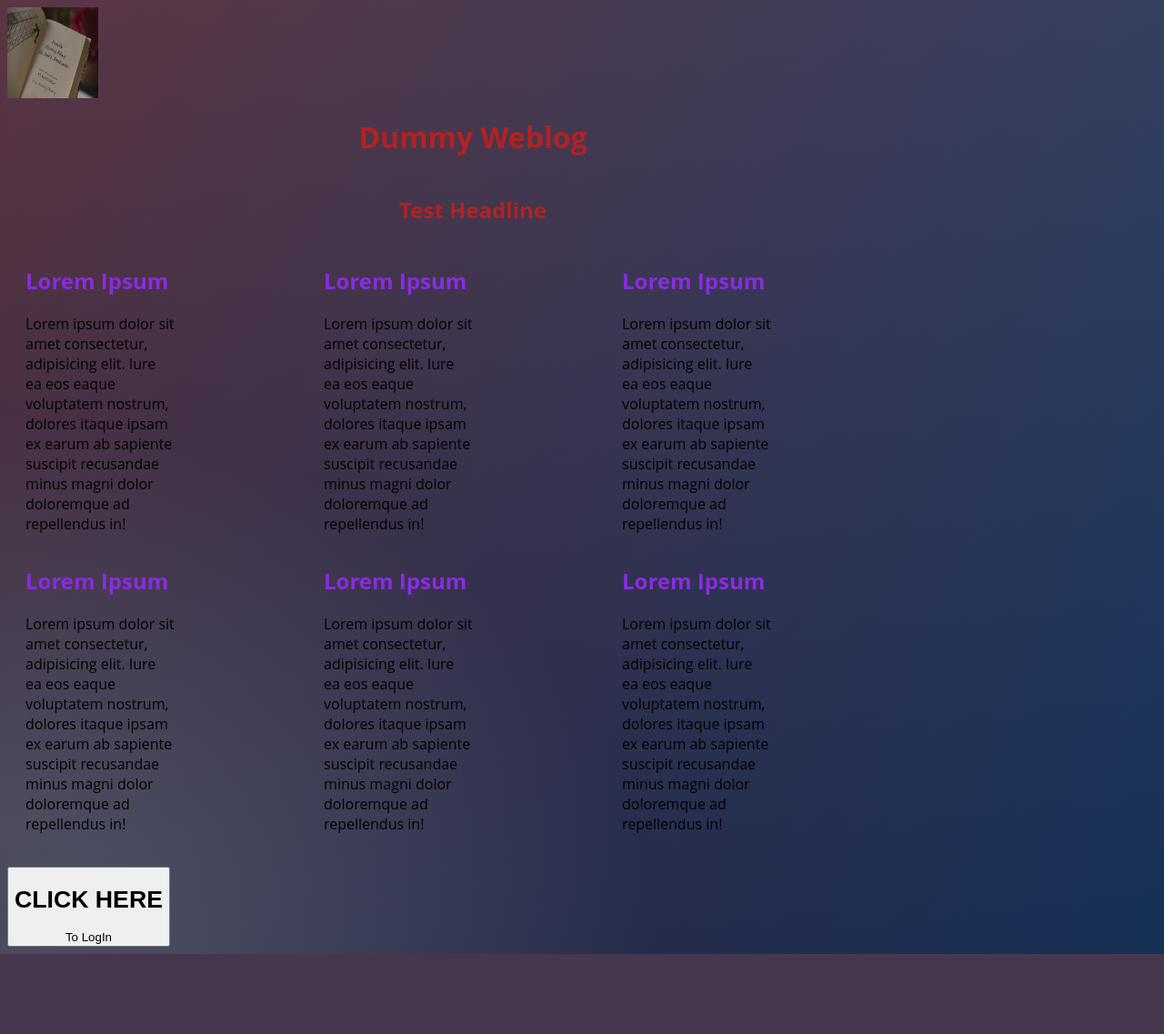
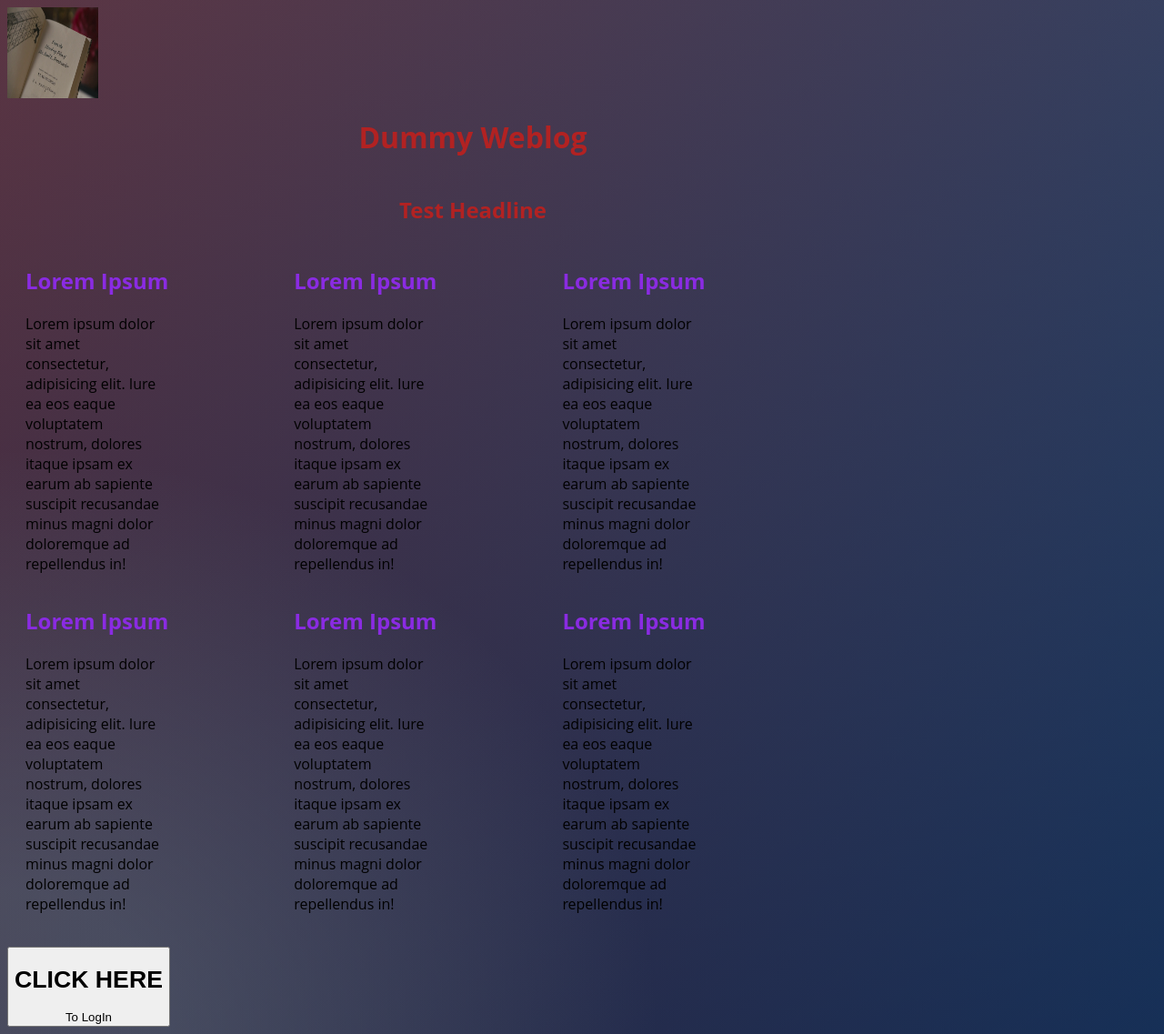
Before and after one commit to Bryscar20/python_curriculum, a Flask app: page / in a window 1280 px wide. Shown: the whole page at 91% size. Before the commit the page ends 1049 px from the top, so only its background shows below. Run offline with Flask 2, Linux system fonts and the light colour scheme.

Commit message:
index mod#3

```diff
--- a/login/Templates/index.html
+++ b/login/Templates/index.html
@@ -16,7 +16,7 @@
         <h2>Test Headline</h2>
     </div>
     <div class="wrapper"
-        style="display: grid; grid-template-columns: 1fr 1fr 1fr; grid-template-rows: repeat(min-width, 800px 1fr); margin: 5px 20px 20px 20px;">
+        style="display: grid; grid-template-columns: 30% 30% 30%; grid-template-rows: repeat(min-width, 800px 1fr); margin: 5px 20px 20px 20px;">
         <div class="one">
             <strong>
                 <h2 style="color: blueviolet">Lorem Ipsum</h2>
```
